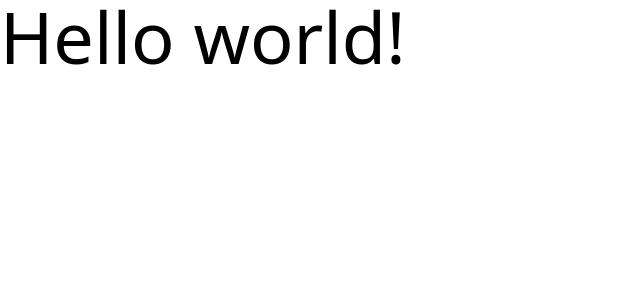
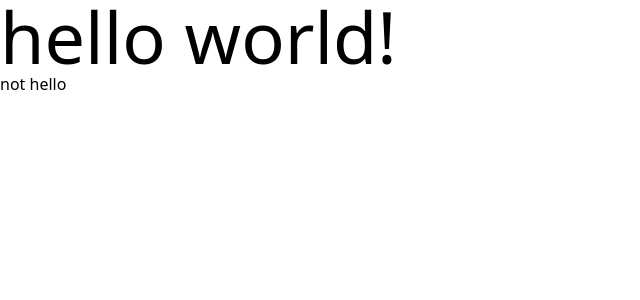
Before and after one commit to Abhinavpatra/OS, a Next.js app: page / in a window 1280 px wide. Shown: the top 300 px of the page, without its empty margins (0-640 px from the left). Built offline with nearby package versions, Linux system fonts and the light colour scheme.

Commit message:
checks with jest

```diff
--- a/app/page.tsx
+++ b/app/page.tsx
@@ -4,7 +4,10 @@ import React from "react";
 export default function Home() {
   return (
     <div>
-      <h1 className="text-7xl">Hello world!</h1>
+      <h1 className="text-7xl">hello         world!</h1>
+      <h2>
+        not hello
+      </h2>
     </div>
 
   );
```
